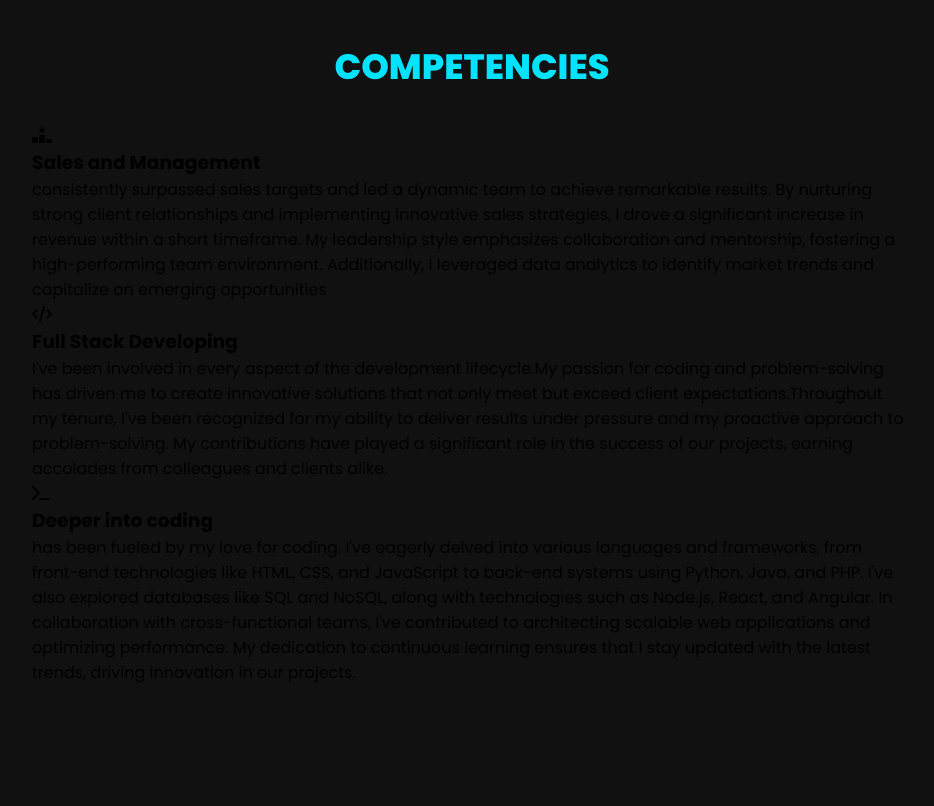
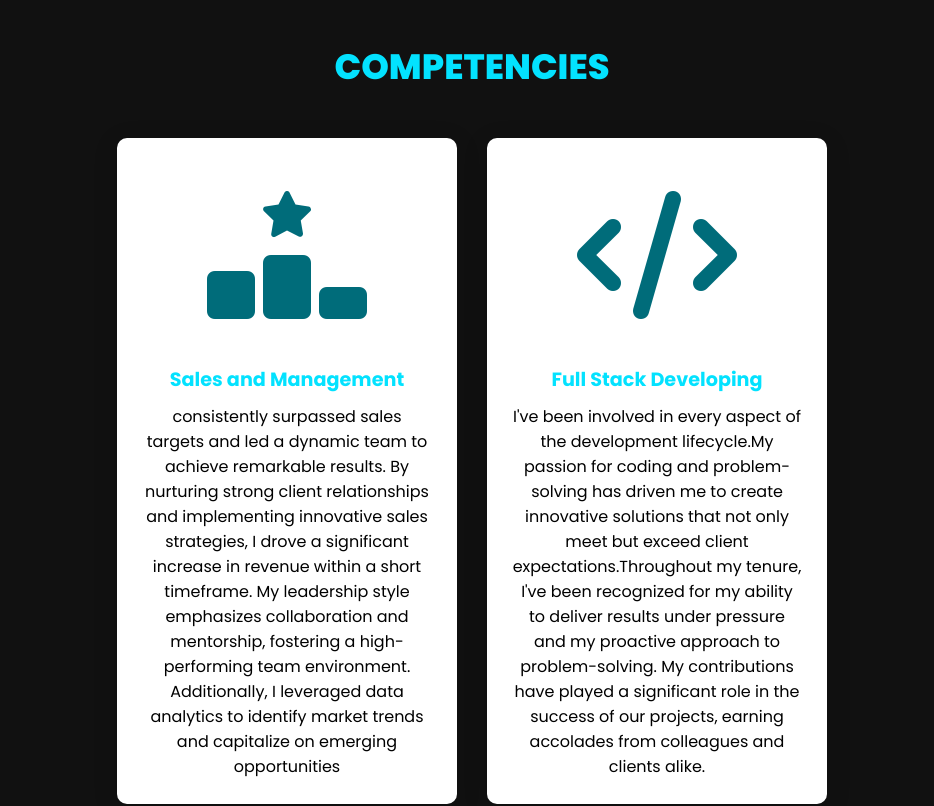
Before and after one commit to Tiko4real/FIRST-PROJECT, a plain HTML site: page index.html in a window 1280 px wide. Shown: the part 860-1666 px from the top of the page, without its empty margins (168-1102 px from the left). Drawn offline with Linux system fonts and the light colour scheme.

Commit message:
Style cards for first section and contact section

```diff
--- a/assets/css/style.css
+++ b/assets/css/style.css
@@ -111,3 +111,42 @@ section {
     margin-bottom: 30px;
     text-transform: uppercase;
 }
+
+.content {
+    display: flex;
+    justify-content: center;
+    flex-direction: row;
+    flex-wrap: wrap;
+}
+
+.card {
+    background-color: #fff;
+    width: 21.25em;
+    box-shadow: 0 5px 25px rgba(1, 1, 1, 0.15);
+    margin: 15px;
+    border-radius: 10px;
+    padding: 25px;
+    margin: 15px;
+    transition: 0.6s ease;
+}
+
+.card:hover {
+    transform: scale(1.1);
+}
+
+.icon {
+    color: #006c7a;
+    font-size: 8em;
+    text-align: center;
+}
+
+.info {
+    text-align: center;
+}
+
+.info h3 {
+    color: #03e2ff;
+    font-size: 1.2em;
+    font-weight: 700;
+    margin: 10px;
+}
```
